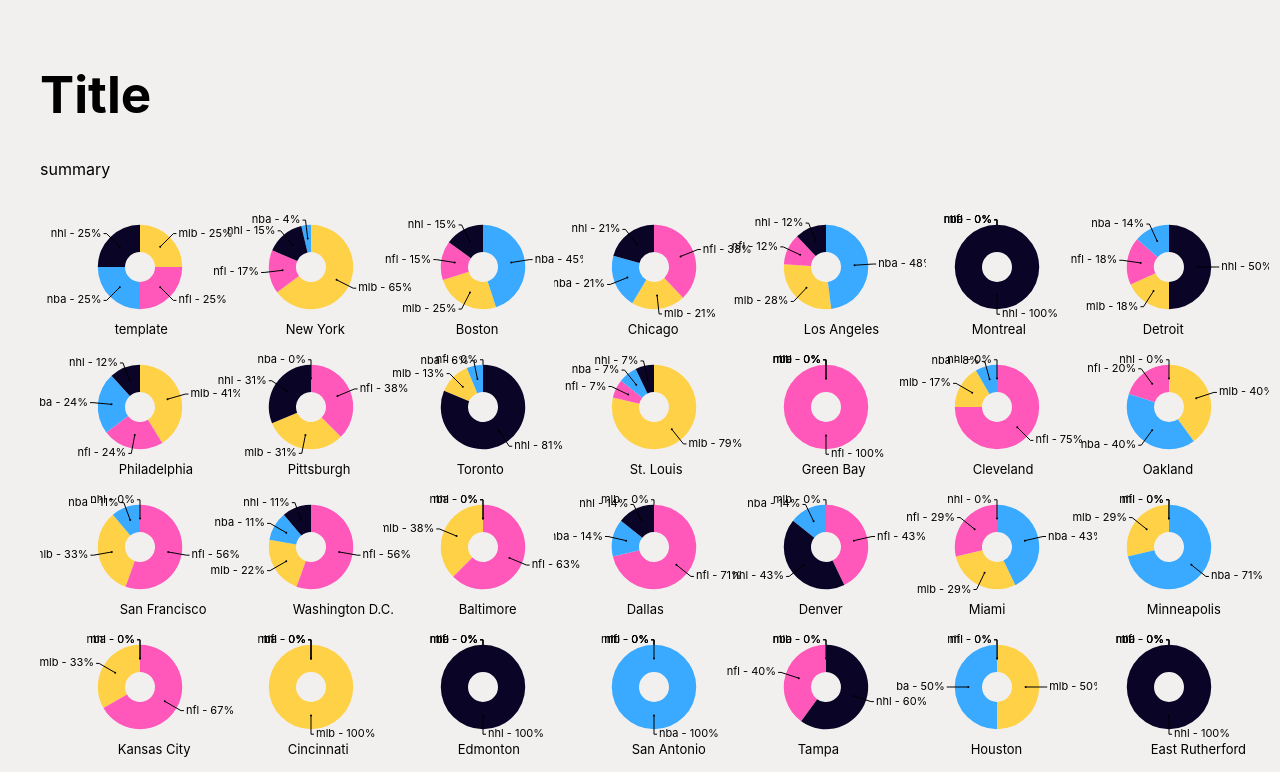
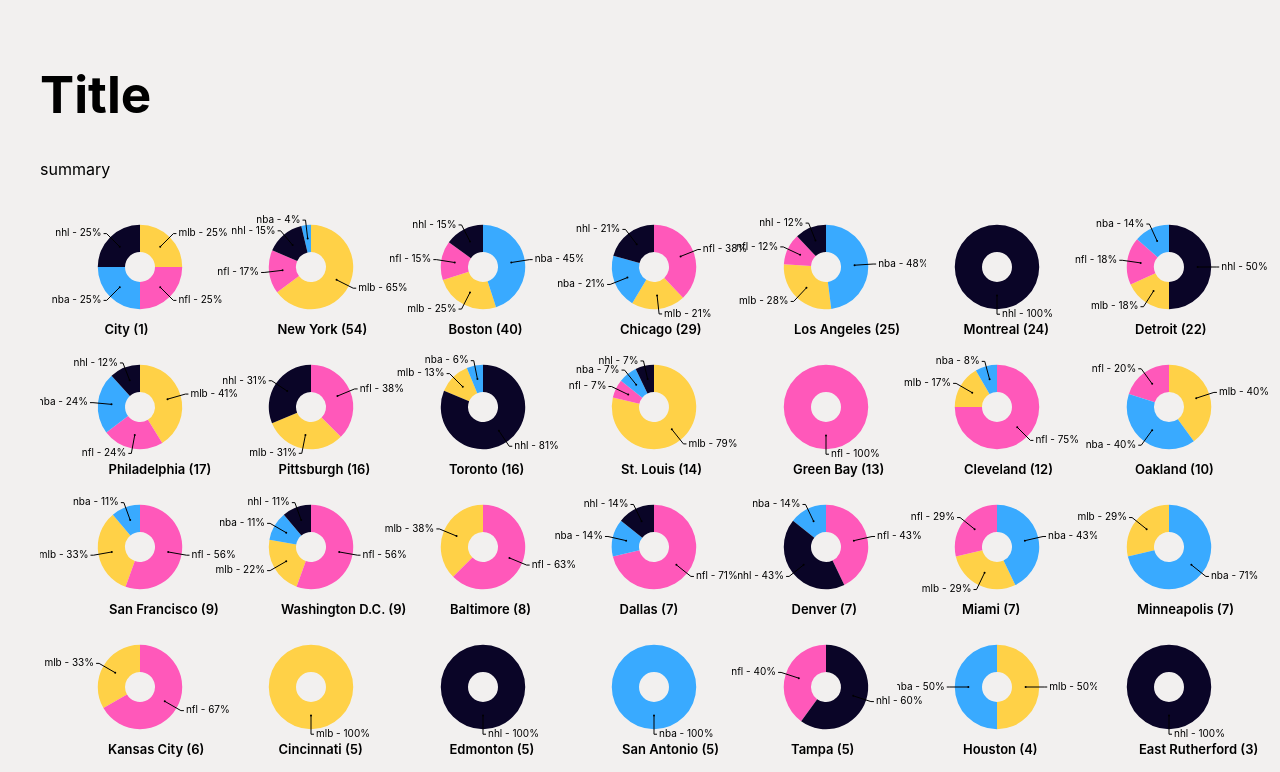
Before and after one commit to dmalary/react_d3-city_champions, a React (Vite) app: page / in a window 1280 px wide. Shown: the top 772 px of the page. Built offline with nearby package versions, Linux system fonts and the light colour scheme.

Commit message:
fix: remove empty data annotation

```diff
--- a/components/LegendDonut.jsx
+++ b/components/LegendDonut.jsx
@@ -34,6 +34,8 @@
   const arcPathGenerator = d3.arc();
 
   const shapes = pie.map((p, i) => {
+    console.log('p.value', p.value);
+
     const sliceInfo = {
       innerRadius: 15,
       outerRadius: radius,
@@ -64,7 +66,10 @@
     return (
       <g key={i}>
         <path d={slicePath} fill={colorScale(i)}/>
-        <circle cx={centroid[0]} cy={centroid[1]} r={1} />
+        {p.data.value !== 0 &&
+          <circle cx={centroid[0]} cy={centroid[1]} r={1} />
+        }
+        {p.data.value !== 0 &&
         <line
           x1={centroid[0]}
           y1={centroid[1]}
@@ -73,6 +78,8 @@
           stroke={'#000'}
           fill={'#000'}
         />
+        }
+        {p.data.value !== 0 &&
         <line
           x1={legendPoint[0]}
           y1={legendPoint[1]}
@@ -81,15 +88,18 @@
           stroke={'#000'}
           fill={'#000'}
         />
+        }
+        {p.data.value !== 0 &&
         <text
           x={labelX + (isRightLabel ? 2 : -2)}
           y={legendPoint[1]}
           textAnchor={textAnchor}
           dominantBaseline={'middle'}
-          fontSize={11}
+          fontSize={10}
         >
           {label}
         </text>
+        }
       </g>
     );
 
@@ -102,11 +112,12 @@
         {shapes}
       </g>
       <text
-        x={width / 3 + ((data.city).length)}
+        x={width / 3.2 + ((data.city).length / 2)}
         y={height - 3}
         fontSize={13}
+        fontWeight={600}
       >
-        {data.city}
+        {data.city} ({data.winTotal})
       </text>
     </svg>
   )
--- a/components/SmallMultiples.jsx
+++ b/components/SmallMultiples.jsx
@@ -21,7 +21,8 @@
       {name: 'nba', value: 0.25},
       {name: 'nhl', value: 0.25},
     ],
-    city: 'template'
+    city: 'City',
+    winTotal: 1,
   }
   return (
     <div className="chart-grid"
```
